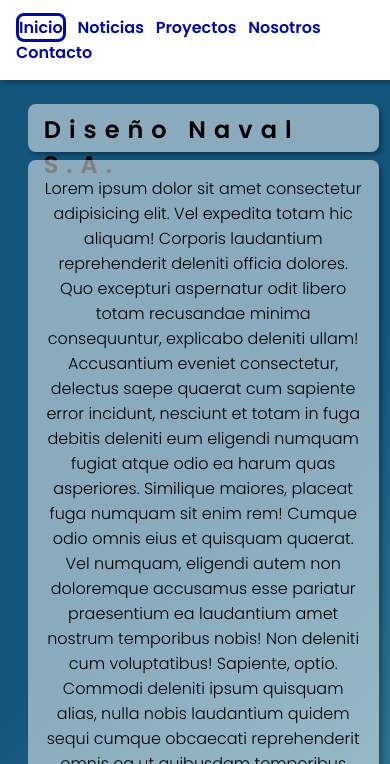
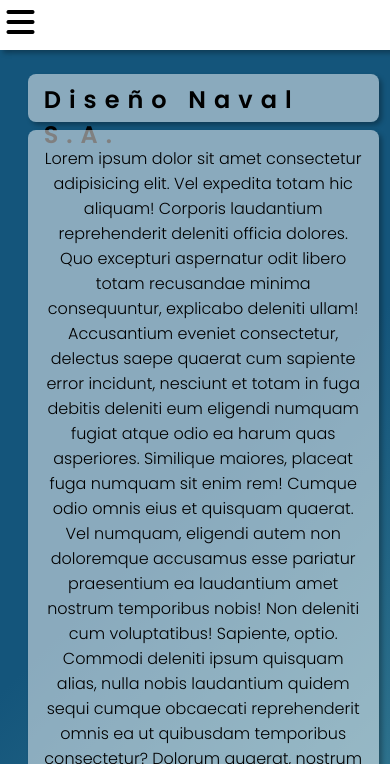
Before and after one commit to HernanBHesse/-DisenoNaval, a plain HTML site: page index.html in a window 390 px wide. Shown: the top 764 px of the page. Drawn offline with Linux system fonts and the light colour scheme.

Commit message:
Realice un menu desplegable para el formato de celulares

```diff
--- a/css/styles.css
+++ b/css/styles.css
@@ -20,7 +20,7 @@ body {
     align-items: center;
     margin: 0.5rem 0;
     padding: 0.3rem;
-    height: 4rem;
+    min-height: 3rem;
     width: 96vw;
     font-size: 2rem;
     font-weight: 900;
@@ -89,6 +89,18 @@ body {
 }
 
 /* Menus */
+
+#btn-menu {
+    display: none;
+}
+
+header label {
+    visibility: hidden;
+}
+
+.fa-bars {
+    font-size: 2rem;
+}
 
 header nav ul {
     margin: 1rem;
@@ -939,11 +951,12 @@ h4 {
     /* Header general */
 
     .header--general {
+        flex-direction: column;
+        align-items: flex-start;
         margin: 0;
         padding: 0;
-        height: 5rem;
+        height: min-content;
         width: 100%;
-        font-size: 1rem;
         font-weight: 900;
         background-color: rgba(255, 255, 255);
         border-radius: 0;
@@ -954,9 +967,35 @@ h4 {
         display: none;
     }
 
-    header nav ul li {
-        display: inline;
-        margin: 0 0.5rem 0 0;
+    header label {
+        visibility: visible;
+        margin: 0.1rem;
+        padding: 0.3rem;
+    }
+
+    .menu--general ul {
+        display: flex;
+        flex-direction: column;
+    }
+
+    .menu--general {
+        height: 0;
+        transform: translate(-100%);
+    }
+
+    #btn-menu:checked~.menu--general {
+        height: auto;
+        transform: translate(0%);
+        transition: all 0.5s;
+    }
+
+    .menu--general ul ul {
+        display: none;
+    }
+
+    .menu--general li {
+        margin: 0;
+        padding: 0;
     }
 
     /* Icono submenu */
--- a/index.html
+++ b/index.html
@@ -23,7 +23,9 @@
                 <img src="./assets/icons/barco-de-papel-128px.png" alt="Logo de barco" class="logo" title="Inicio">
             </a>
             <!-- Menus -->
-            <nav>
+            <input type="checkbox" id="btn-menu">
+            <label for="btn-menu" class="boton"><i class="fas fa-bars"></i></label>
+            <nav class="menu--general">
                 <ul>
                     <li><a href="./index.html" class="linkActive">Inicio</a></li>
                     <li><a href="./pages/noticias.html">Noticias</a></li>
```
Also changed, not shown: pages/contacto.html (+3 -1 lines), pages/nosotros.html (+3 -1 lines), pages/noticias.html (+3 -1 lines), pages/proyectos.html (+3 -1 lines).
